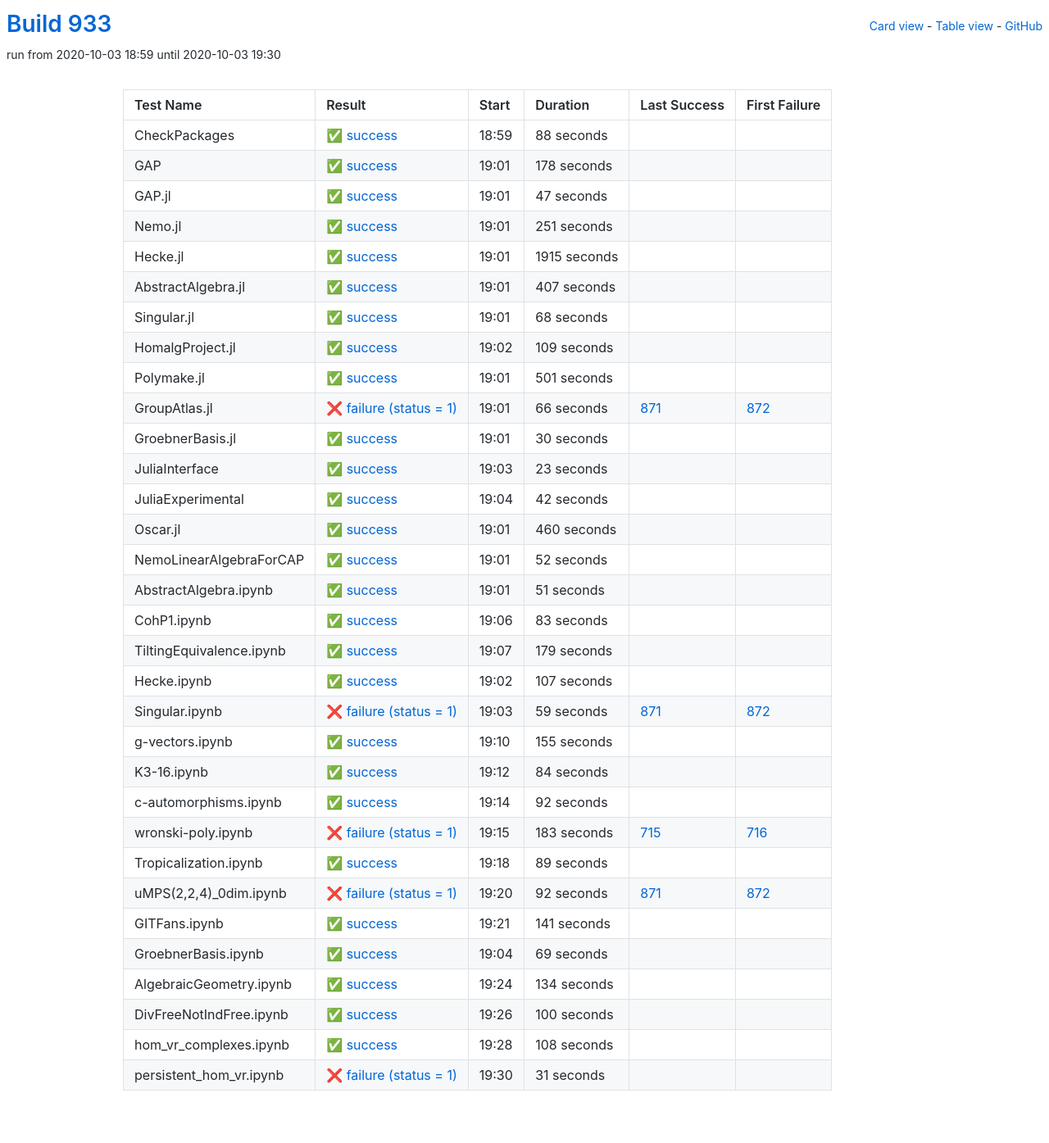
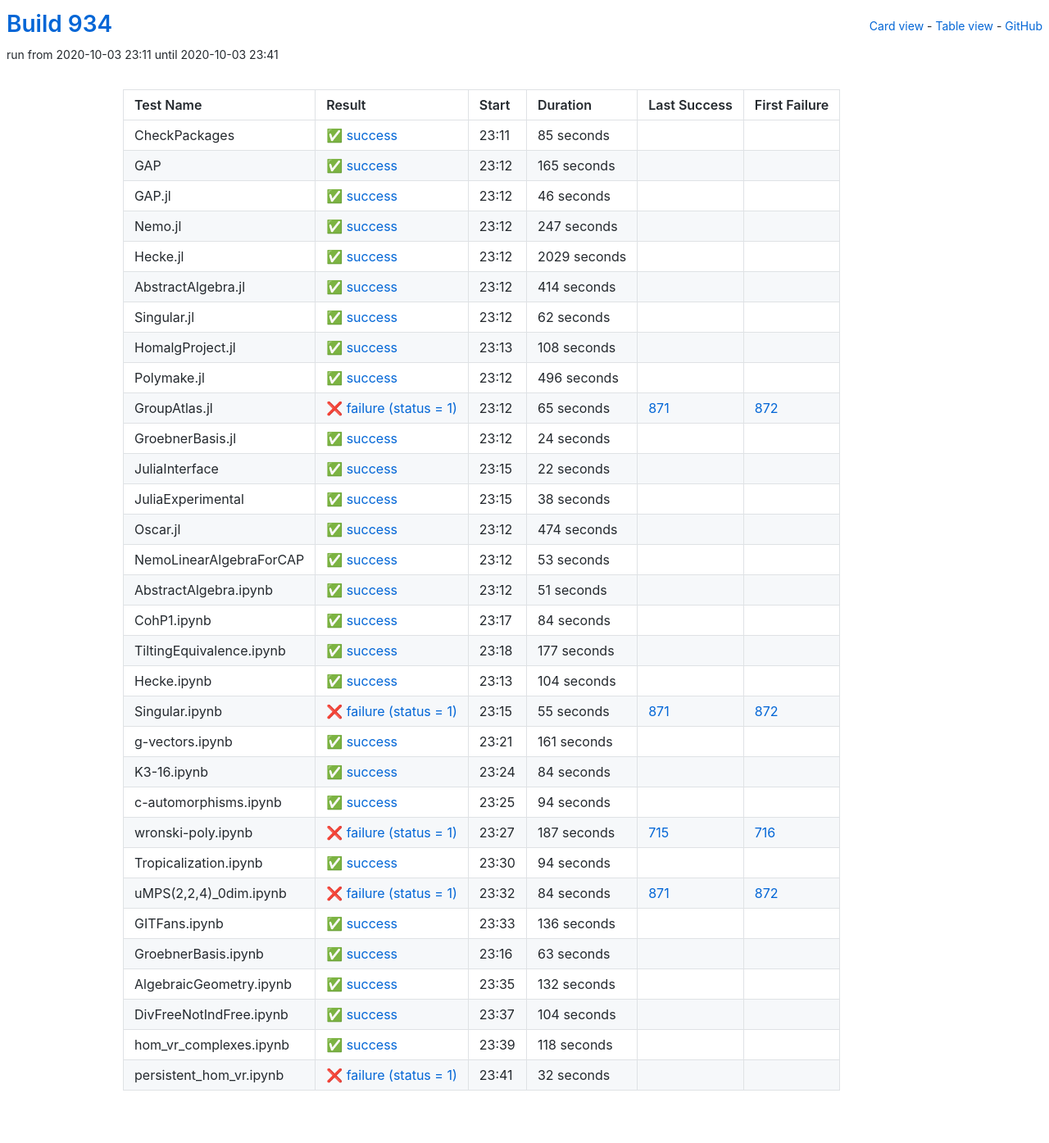
Before and after one commit to oscar-system/oscar-ci-status-stable, a Jekyll site: the page built from table.html, in a window 1280 px wide. Shown: the whole page at 82% size. Built offline with Jekyll 4.4.1, drawn with Linux system fonts in a browser that asks for light colours.

Commit message:
Build #934

```diff
--- a/_data/ci.yml
+++ b/_data/ci.yml
@@ -1,6 +1,6 @@
 ---
-build: 933
-build_url: https://oscarci.mathematik.uni-kl.de/job/oscar-stable/933/
+build: 934
+build_url: https://oscarci.mathematik.uni-kl.de/job/oscar-stable/934/
 job: oscar-stable
 organization: oscar-system
 repo: oscar-ci-status-stable
@@ -8,188 +8,188 @@ repourl: https://github.com/oscar-system/oscar-ci-status-stable
 tests:
 - name: CheckPackages
   id: checkpackages
-  log: https://oscarci.mathematik.uni-kl.de/job/oscar-stable/933/artifact/logs/build-933/CheckPackages.log
-  start: 2020-10-03 18:59
+  log: https://oscarci.mathematik.uni-kl.de/job/oscar-stable/934/artifact/logs/build-934/CheckPackages.log
+  start: 2020-10-03 23:11
   success: true
   exitcode: 0
   status: success
-  duration: 88
+  duration: 85
   last_success: false
   last_success_url:
   first_failure: false
   first_failure_url:
 - name: GAP
   id: gap
-  log: https://oscarci.mathematik.uni-kl.de/job/oscar-stable/933/artifact/logs/build-933/GAP.log
-  start: 2020-10-03 19:01
+  log: https://oscarci.mathematik.uni-kl.de/job/oscar-stable/934/artifact/logs/build-934/GAP.log
+  start: 2020-10-03 23:12
   success: true
   exitcode: 0
   status: success
-  duration: 178
+  duration: 165
   last_success: false
   last_success_url:
   first_failure: false
   first_failure_url:
 - name: GAP.jl
   id: gap-jl
-  log: https://oscarci.mathematik.uni-kl.de/job/oscar-stable/933/artifact/logs/build-933/GAP.jl.log
-  start: 2020-10-03 19:01
+  log: https://oscarci.mathematik.uni-kl.de/job/oscar-stable/934/artifact/logs/build-934/GAP.jl.log
+  start: 2020-10-03 23:12
   success: true
   exitcode: 0
   status: success
-  duration: 47
+  duration: 46
   last_success: false
   last_success_url:
   first_failure: false
   first_failure_url:
 - name: Nemo.jl
   id: nemo-jl
-  log: https://oscarci.mathematik.uni-kl.de/job/oscar-stable/933/artifact/logs/build-933/Nemo.jl.log
-  start: 2020-10-03 19:01
+  log: https://oscarci.mathematik.uni-kl.de/job/oscar-stable/934/artifact/logs/build-934/Nemo.jl.log
+  start: 2020-10-03 23:12
   success: true
   exitcode: 0
   status: success
-  duration: 251
+  duration: 247
   last_success: false
   last_success_url:
   first_failure: false
   first_failure_url:
 - name: Hecke.jl
   id: hecke-jl
-  log: https://oscarci.mathematik.uni-kl.de/job/oscar-stable/933/artifact/logs/build-933/Hecke.jl.log
-  start: 2020-10-03 19:01
+  log: https://oscarci.mathematik.uni-kl.de/job/oscar-stable/934/artifact/logs/build-934/Hecke.jl.log
+  start: 2020-10-03 23:12
   success: true
   exitcode: 0
   status: success
-  duration: 1915
+  duration: 2029
   last_success: false
   last_success_url:
   first_failure: false
   first_failure_url:
 - name: AbstractAlgebra.jl
   id: abstractalgebra-jl
-  log: https://oscarci.mathematik.uni-kl.de/job/oscar-stable/933/artifact/logs/build-933/AbstractAlgebra.jl.log
-  start: 2020-10-03 19:01
+  log: https://oscarci.mathematik.uni-kl.de/job/oscar-stable/934/artifact/logs/build-934/AbstractAlgebra.jl.log
+  start: 2020-10-03 23:12
   success: true
   exitcode: 0
   status: success
-  duration: 407
+  duration: 414
   last_success: false
   last_success_url:
   first_failure: false
   first_failure_url:
 - name: Singular.jl
   id: singular-jl
-  log: https://oscarci.mathematik.uni-kl.de/job/oscar-stable/933/artifact/logs/build-933/Singular.jl.log
-  start: 2020-10-03 19:01
+  log: https://oscarci.mathematik.uni-kl.de/job/oscar-stable/934/artifact/logs/build-934/Singular.jl.log
+  start: 2020-10-03 23:12
   success: true
   exitcode: 0
   status: success
-  duration: 68
+  duration: 62
   last_success: false
   last_success_url:
   first_failure: false
   first_failure_url:
 - name: HomalgProject.jl
   id: homalgproject-jl
-  log: https://oscarci.mathematik.uni-kl.de/job/oscar-stable/933/artifact/logs/build-933/HomalgProject.jl.log
-  start: 2020-10-03 19:02
+  log: https://oscarci.mathematik.uni-kl.de/job/oscar-stable/934/artifact/logs/build-934/HomalgProject.jl.log
+  start: 2020-10-03 23:13
   success: true
   exitcode: 0
   status: success
-  duration: 109
+  duration: 108
   last_success: false
   last_success_url:
   first_failure: false
   first_failure_url:
 - name: Polymake.jl
   id: polymake-jl
-  log: https://oscarci.mathematik.uni-kl.de/job/oscar-stable/933/artifact/logs/build-933/Polymake.jl.log
-  start: 2020-10-03 19:01
+  log: https://oscarci.mathematik.uni-kl.de/job/oscar-stable/934/artifact/logs/build-934/Polymake.jl.log
+  start: 2020-10-03 23:12
   success: true
   exitcode: 0
   status: success
-  duration: 501
+  duration: 496
   last_success: false
   last_success_url:
   first_failure: false
   first_failure_url:
 - name: GroupAtlas.jl
   id: groupatlas-jl
-  log: https://oscarci.mathematik.uni-kl.de/job/oscar-stable/933/artifact/logs/build-933/GroupAtlas.jl.log
-  start: 2020-10-03 19:01
+  log: https://oscarci.mathematik.uni-kl.de/job/oscar-stable/934/artifact/logs/build-934/GroupAtlas.jl.log
+  start: 2020-10-03 23:12
   success: false
   exitcode: 1
   status: failure
-  duration: 66
+  duration: 65
   last_success: 871
   last_success_url: https://oscarci.mathematik.uni-kl.de/job/oscar-stable/871/
   first_failure: 872
   first_failure_url: https://oscarci.mathematik.uni-kl.de/job/oscar-stable/872/
 - name: GroebnerBasis.jl
   id: groebnerbasis-jl
-  log: https://oscarci.mathematik.uni-kl.de/job/oscar-stable/933/artifact/logs/build-933/GroebnerBasis.jl.log
-  start: 2020-10-03 19:01
+  log: https://oscarci.mathematik.uni-kl.de/job/oscar-stable/934/artifact/logs/build-934/GroebnerBasis.jl.log
+  start: 2020-10-03 23:12
   success: true
   exitcode: 0
   status: success
-  duration: 30
+  duration: 24
   last_success: false
   last_success_url:
   first_failure: false
   first_failure_url:
 - name: JuliaInterface
   id: juliainterface
-  log: https://oscarci.mathematik.uni-kl.de/job/oscar-stable/933/artifact/logs/build-933/JuliaInterface.log
-  start: 2020-10-03 19:03
+  log: https://oscarci.mathematik.uni-kl.de/job/oscar-stable/934/artifact/logs/build-934/JuliaInterface.log
+  start: 2020-10-03 23:15
   success: true
   exitcode: 0
   status: success
-  duration: 23
+  duration: 22
   last_success: false
   last_success_url:
   first_failure: false
   first_failure_url:
 - name: JuliaExperimental
   id: juliaexperimental
-  log: https://oscarci.mathematik.uni-kl.de/job/oscar-stable/933/artifact/logs/build-933/JuliaExperimental.log
-  start: 2020-10-03 19:04
+  log: https://oscarci.mathematik.uni-kl.de/job/oscar-stable/934/artifact/logs/build-934/JuliaExperimental.log
+  start: 2020-10-03 23:15
   success: true
   exitcode: 0
   status: success
-  duration: 42
+  duration: 38
   last_success: false
   last_success_url:
   first_failure: false
   first_failure_url:
 - name: Oscar.jl
   id: oscar-jl
-  log: https://oscarci.mathematik.uni-kl.de/job/oscar-stable/933/artifact/logs/build-933/Oscar.jl.log
-  start: 2020-10-03 19:01
+  log: https://oscarci.mathematik.uni-kl.de/job/oscar-stable/934/artifact/logs/build-934/Oscar.jl.log
+  start: 2020-10-03 23:12
   success: true
   exitcode: 0
   status: success
-  duration: 460
+  duration: 474
   last_success: false
   last_success_url:
   first_failure: false
   first_failure_url:
 - name: NemoLinearAlgebraForCAP
   id: nemolinearalgebraforcap
-  log: https://oscarci.mathematik.uni-kl.de/job/oscar-stable/933/artifact/logs/build-933/NemoLinearAlgebraForCAP.log
-  start: 2020-10-03 19:01
+  log: https://oscarci.mathematik.uni-kl.de/job/oscar-stable/934/artifact/logs/build-934/NemoLinearAlgebraForCAP.log
+  start: 2020-10-03 23:12
   success: true
   exitcode: 0
   status: success
-  duration: 52
+  duration: 53
   last_success: false
   last_success_url:
   first_failure: false
   first_failure_url:
 - name: AbstractAlgebra.ipynb
   id: abstractalgebra-ipynb
-  log: https://oscarci.mathematik.uni-kl.de/job/oscar-stable/933/artifact/logs/build-933/AbstractAlgebra.ipynb.log
-  start: 2020-10-03 19:01
+  log: https://oscarci.mathematik.uni-kl.de/job/oscar-stable/934/artifact/logs/build-934/AbstractAlgebra.ipynb.log
+  start: 2020-10-03 23:12
   success: true
   exitcode: 0
   status: success
@@ -200,68 +200,68 @@ tests:
   first_failure_url:
 - name: CohP1.ipynb
   id: cohp1-ipynb
-  log: https://oscarci.mathematik.uni-kl.de/job/oscar-stable/933/artifact/logs/build-933/CohP1.ipynb.log
-  start: 2020-10-03 19:06
+  log: https://oscarci.mathematik.uni-kl.de/job/oscar-stable/934/artifact/logs/build-934/CohP1.ipynb.log
+  start: 2020-10-03 23:17
   success: true
   exitcode: 0
   status: success
-  duration: 83
+  duration: 84
   last_success: false
   last_success_url:
   first_failure: false
   first_failure_url:
 - name: TiltingEquivalence.ipynb
   id: tiltingequivalence-ipynb
-  log: https://oscarci.mathematik.uni-kl.de/job/oscar-stable/933/artifact/logs/build-933/TiltingEquivalence.ipynb.log
-  start: 2020-10-03 19:07
+  log: https://oscarci.mathematik.uni-kl.de/job/oscar-stable/934/artifact/logs/build-934/TiltingEquivalence.ipynb.log
+  start: 2020-10-03 23:18
   success: true
   exitcode: 0
   status: success
-  duration: 179
+  duration: 177
   last_success: false
   last_success_url:
   first_failure: false
   first_failure_url:
 - name: Hecke.ipynb
   id: hecke-ipynb
-  log: https://oscarci.mathematik.uni-kl.de/job/oscar-stable/933/artifact/logs/build-933/Hecke.ipynb.log
-  start: 2020-10-03 19:02
+  log: https://oscarci.mathematik.uni-kl.de/job/oscar-stable/934/artifact/logs/build-934/Hecke.ipynb.log
+  start: 2020-10-03 23:13
   success: true
   exitcode: 0
   status: success
-  duration: 107
+  duration: 104
   last_success: false
   last_success_url:
   first_failure: false
   first_failure_url:
 - name: Singular.ipynb
   id: singular-ipynb
-  log: https://oscarci.mathematik.uni-kl.de/job/oscar-stable/933/artifact/logs/build-933/Singular.ipynb.log
-  start: 2020-10-03 19:03
+  log: https://oscarci.mathematik.uni-kl.de/job/oscar-stable/934/artifact/logs/build-934/Singular.ipynb.log
+  start: 2020-10-03 23:15
   success: false
   exitcode: 1
   status: failure
-  duration: 59
+  duration: 55
   last_success: 871
   last_success_url: https://oscarci.mathematik.uni-kl.de/job/oscar-stable/871/
   first_failure: 872
   first_failure_url: https://oscarci.mathematik.uni-kl.de/job/oscar-stable/872/
 - name: g-vectors.ipynb
   id: g-vectors-ipynb
-  log: https://oscarci.mathematik.uni-kl.de/job/oscar-stable/933/artifact/logs/build-933/g-vectors.ipynb.log
-  start: 2020-10-03 19:10
+  log: https://oscarci.mathematik.uni-kl.de/job/oscar-stable/934/artifact/logs/build-934/g-vectors.ipynb.log
+  start: 2020-10-03 23:21
   success: true
   exitcode: 0
   status: success
-  duration: 155
+  duration: 161
   last_success: false
   last_success_url:
   first_failure: false
   first_failure_url:
 - name: K3-16.ipynb
   id: k3-16-ipynb
-  log: https://oscarci.mathematik.uni-kl.de/job/oscar-stable/933/artifact/logs/build-933/K3-16.ipynb.log
-  start: 2020-10-03 19:12
+  log: https://oscarci.mathematik.uni-kl.de/job/oscar-stable/934/artifact/logs/build-934/K3-16.ipynb.log
+  start: 2020-10-03 23:24
   success: true
   exitcode: 0
   status: success
@@ -272,120 +272,120 @@ tests:
   first_failure_url:
 - name: c-automorphisms.ipynb
   id: c-automorphisms-ipynb
-  log: https://oscarci.mathematik.uni-kl.de/job/oscar-stable/933/artifact/logs/build-933/c-automorphisms.ipynb.log
-  start: 2020-10-03 19:14
+  log: https://oscarci.mathematik.uni-kl.de/job/oscar-stable/934/artifact/logs/build-934/c-automorphisms.ipynb.log
+  start: 2020-10-03 23:25
   success: true
   exitcode: 0
   status: success
-  duration: 92
+  duration: 94
   last_success: false
   last_success_url:
   first_failure: false
   first_failure_url:
 - name: wronski-poly.ipynb
   id: wronski-poly-ipynb
-  log: https://oscarci.mathematik.uni-kl.de/job/oscar-stable/933/artifact/logs/build-933/wronski-poly.ipynb.log
-  start: 2020-10-03 19:15
+  log: https://oscarci.mathematik.uni-kl.de/job/oscar-stable/934/artifact/logs/build-934/wronski-poly.ipynb.log
+  start: 2020-10-03 23:27
   success: false
   exitcode: 1
   status: failure
-  duration: 183
+  duration: 187
   last_success: 715
   last_success_url: https://oscarci.mathematik.uni-kl.de/job/oscar-stable/715/
   first_failure: 716
   first_failure_url: https://oscarci.mathematik.uni-kl.de/job/oscar-stable/716/
 - name: Tropicalization.ipynb
   id: tropicalization-ipynb
-  log: https://oscarci.mathematik.uni-kl.de/job/oscar-stable/933/artifact/logs/build-933/Tropicalization.ipynb.log
-  start: 2020-10-03 19:18
+  log: https://oscarci.mathematik.uni-kl.de/job/oscar-stable/934/artifact/logs/build-934/Tropicalization.ipynb.log
+  start: 2020-10-03 23:30
   success: true
   exitcode: 0
   status: success
-  duration: 89
+  duration: 94
   last_success: false
   last_success_url:
   first_failure: false
   first_failure_url:
 - name: uMPS(2,2,4)_0dim.ipynb
   id: umps-2-2-4-0dim-ipynb
-  log: https://oscarci.mathematik.uni-kl.de/job/oscar-stable/933/artifact/logs/build-933/uMPS-2-2-4-_0dim.ipynb.log
-  start: 2020-10-03 19:20
+  log: https://oscarci.mathematik.uni-kl.de/job/oscar-stable/934/artifact/logs/build-934/uMPS-2-2-4-_0dim.ipynb.log
+  start: 2020-10-03 23:32
   success: false
   exitcode: 1
   status: failure
-  duration: 92
+  duration: 84
   last_success: 871
   last_success_url: https://oscarci.mathematik.uni-kl.de/job/oscar-stable/871/
   first_failure: 872
   first_failure_url: https://oscarci.mathematik.uni-kl.de/job/oscar-stable/872/
 - name: GITFans.ipynb
   id: gitfans-ipynb
-  log: https://oscarci.mathematik.uni-kl.de/job/oscar-stable/933/artifact/logs/build-933/GITFans.ipynb.log
-  start: 2020-10-03 19:21
+  log: https://oscarci.mathematik.uni-kl.de/job/oscar-stable/934/artifact/logs/build-934/GITFans.ipynb.log
+  start: 2020-10-03 23:33
   success: true
   exitcode: 0
   status: success
-  duration: 141
+  duration: 136
   last_success: false
   last_success_url:
   first_failure: false
   first_failure_url:
 - name: GroebnerBasis.ipynb
   id: groebnerbasis-ipynb
-  log: https://oscarci.mathematik.uni-kl.de/job/oscar-stable/933/artifact/logs/build-933/GroebnerBasis.ipynb.log
-  start: 2020-10-03 19:04
+  log: https://oscarci.mathematik.uni-kl.de/job/oscar-stable/934/artifact/logs/build-934/GroebnerBasis.ipynb.log
+  start: 2020-10-03 23:16
   success: true
   exitcode: 0
   status: success
-  duration: 69
+  duration: 63
   last_success: false
   last_success_url:
   first_failure: false
   first_failure_url:
 - name: AlgebraicGeometry.ipynb
   id: algebraicgeometry-ipynb
-  log: https://oscarci.mathematik.uni-kl.de/job/oscar-stable/933/artifact/logs/build-933/AlgebraicGeometry.ipynb.log
-  start: 2020-10-03 19:24
+  log: https://oscarci.mathematik.uni-kl.de/job/oscar-stable/934/artifact/logs/build-934/AlgebraicGeometry.ipynb.log
+  start: 2020-10-03 23:35
   success: true
   exitcode: 0
   status: success
-  duration: 134
+  duration: 132
   last_success: false
   last_success_url:
   first_failure: false
   first_failure_url:
 - name: DivFreeNotIndFree.ipynb
   id: divfreenotindfree-ipynb
-  log: https://oscarci.mathematik.uni-kl.de/job/oscar-stable/933/artifact/logs/build-933/DivFreeNotIndFree.ipynb.log
-  start: 2020-10-03 19:26
+  log: https://oscarci.mathematik.uni-kl.de/job/oscar-stable/934/artifact/logs/build-934/DivFreeNotIndFree.ipynb.log
+  start: 2020-10-03 23:37
   success: true
   exitcode: 0
   status: success
-  duration: 100
+  duration: 104
   last_success: false
   last_success_url:
   first_failure: false
   first_failure_url:
 - name: hom_vr_complexes.ipynb
   id: hom-vr-complexes-ipynb
-  log: https://oscarci.mathematik.uni-kl.de/job/oscar-stable/933/artifact/logs/build-933/hom_vr_complexes.ipynb.log
-  start: 2020-10-03 19:28
+  log: https://oscarci.mathematik.uni-kl.de/job/oscar-stable/934/artifact/logs/build-934/hom_vr_complexes.ipynb.log
+  start: 2020-10-03 23:39
   success: true
   exitcode: 0
   status: success
-  duration: 108
+  duration: 118
   last_success: false
   last_success_url:
   first_failure: false
   first_failure_url:
 - name: persistent_hom_vr.ipynb
   id: persistent-hom-vr-ipynb
-  log: https://oscarci.mathematik.uni-kl.de/job/oscar-stable/933/artifact/logs/build-933/persistent_hom_vr.ipynb.log
-  start: 2020-10-03 19:30
+  log: https://oscarci.mathematik.uni-kl.de/job/oscar-stable/934/artifact/logs/build-934/persistent_hom_vr.ipynb.log
+  start: 2020-10-03 23:41
   success: false
   exitcode: 1
   status: failure
-  duration: 31
+  duration: 32
   last_success: false
   last_success_url:
   first_failure: false
```
Also changed, not shown: README.md.
